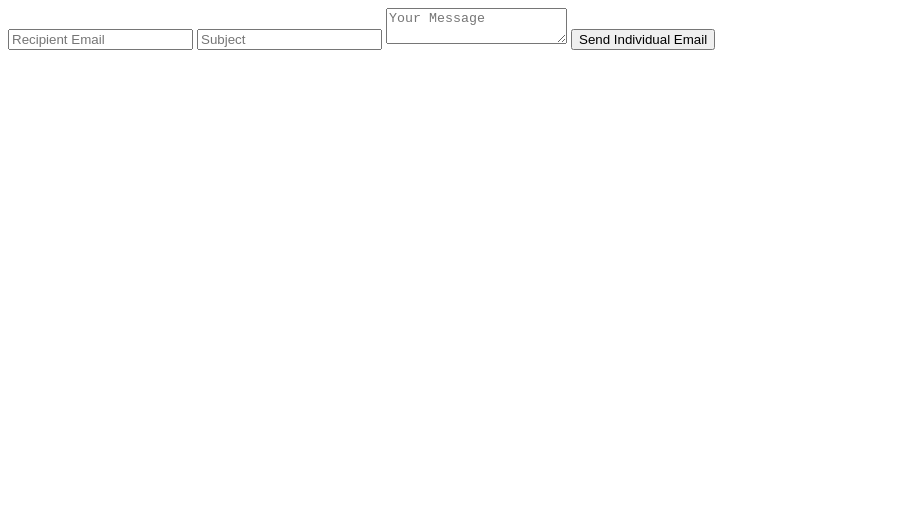
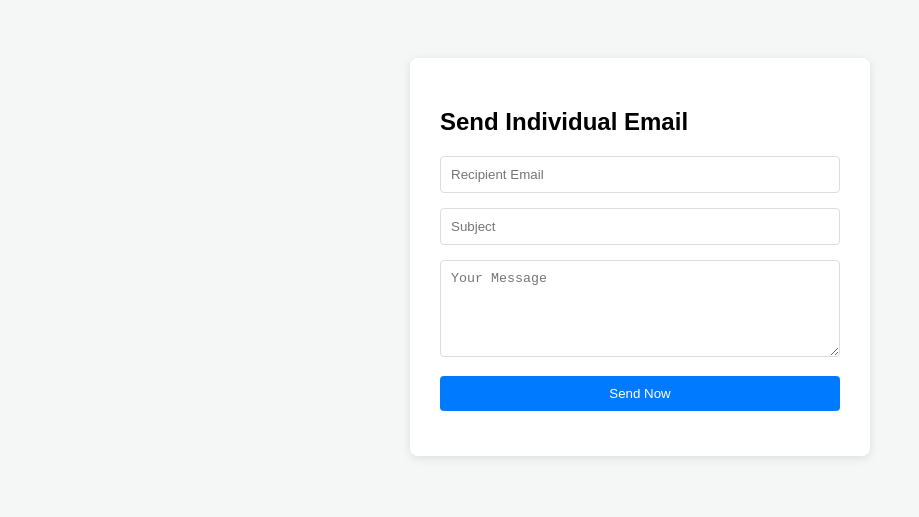
Before and after one commit to whatthefcuk0p-prog/email-sender, a plain HTML site: page index.html in a window 1280 px wide. Shown: the whole page, without its empty margins (0-919 px from the left). Drawn offline with Linux system fonts and the light colour scheme.

Commit message:
Refactor email sender form and functionality

```diff
--- a/index.html
+++ b/index.html
@@ -1,4 +1,53 @@
-<input type="email" id="email" placeholder="Recipient Email" required>
-<input type="text" id="subject" placeholder="Subject" required>
-<textarea id="message" placeholder="Your Message"></textarea>
-<button onclick="sendEmail()">Send Individual Email</button>
+<!DOCTYPE html>
+<html lang="en">
+<head>
+    <meta charset="UTF-8">
+    <meta name="viewport" content="width=device-width, initial-scale=1.0">
+    <title>Individual Email Sender</title>
+    <style>
+        body { font-family: sans-serif; display: flex; justify-content: center; padding: 50px; background: #f4f7f6; }
+        .card { background: white; padding: 30px; border-radius: 8px; box-shadow: 0 2px 10px rgba(0,0,0,0.1); width: 100%; max-width: 400px; }
+        input, textarea { width: 100%; margin-bottom: 15px; padding: 10px; border: 1px solid #ddd; border-radius: 4px; box-sizing: border-box; }
+        button { width: 100%; padding: 10px; background: #007bff; color: white; border: none; border-radius: 4px; cursor: pointer; }
+        button:hover { background: #0056b3; }
+        #status { margin-top: 15px; font-size: 14px; text-align: center; }
+    </style>
+</head>
+<body>
+    <div class="card">
+        <h2>Send Individual Email</h2>
+        <input type="email" id="email" placeholder="Recipient Email" required>
+        <input type="text" id="subject" placeholder="Subject" required>
+        <textarea id="message" rows="5" placeholder="Your Message"></textarea>
+        <button onclick="sendEmail()">Send Now</button>
+        <div id="status"></div>
+    </div>
+
+    <script>
+        async function sendEmail() {
+            const status = document.getElementById('status');
+            const data = {
+                email: document.getElementById('email').value,
+                subject: document.getElementById('subject').value,
+                message: document.getElementById('message').value
+            };
+
+            status.innerText = "Sending...";
+
+            const response = await fetch('/api/send', {
+                method: 'POST',
+                headers: { 'Content-Type': 'application/json' },
+                body: JSON.stringify(data)
+            });
+
+            if (response.ok) {
+                status.style.color = "green";
+                status.innerText = "Success! Email sent.";
+            } else {
+                status.style.color = "red";
+                status.innerText = "Error: Could not send.";
+            }
+        }
+    </script>
+</body>
+</html>
```
